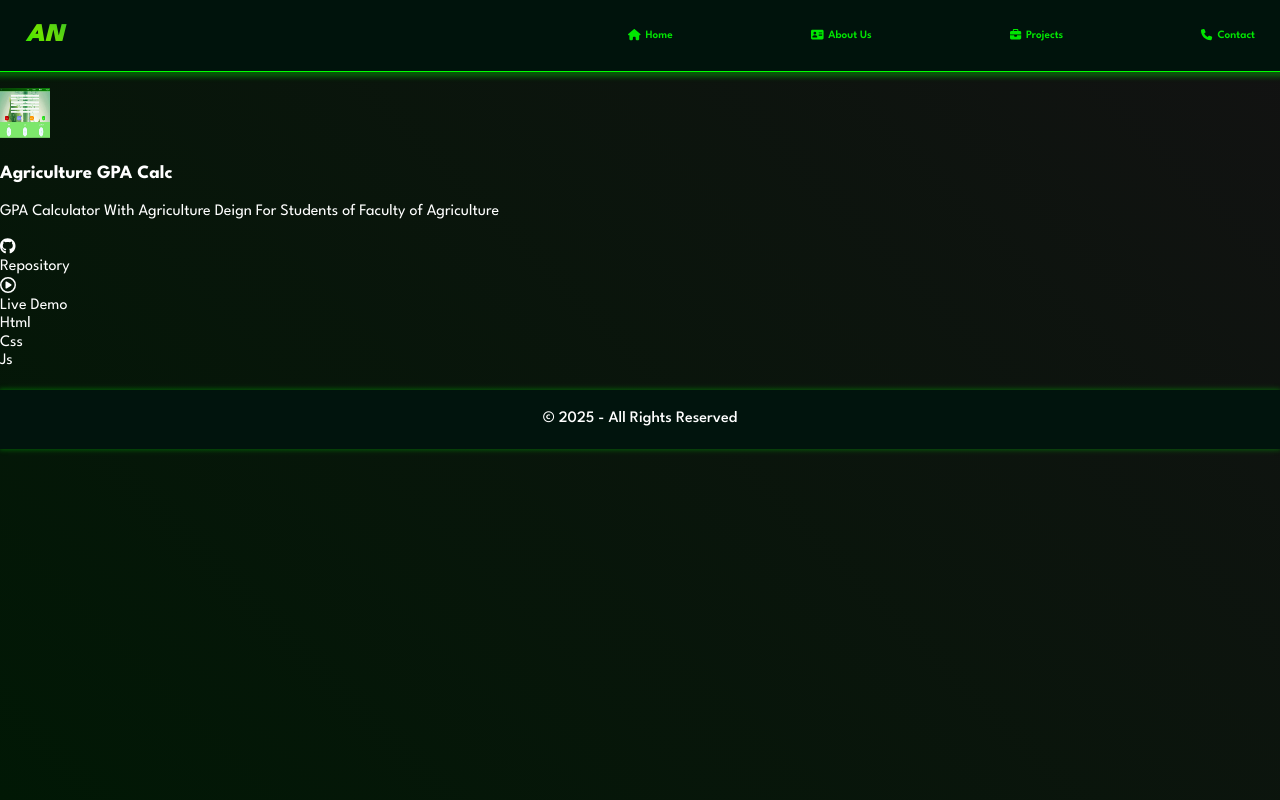
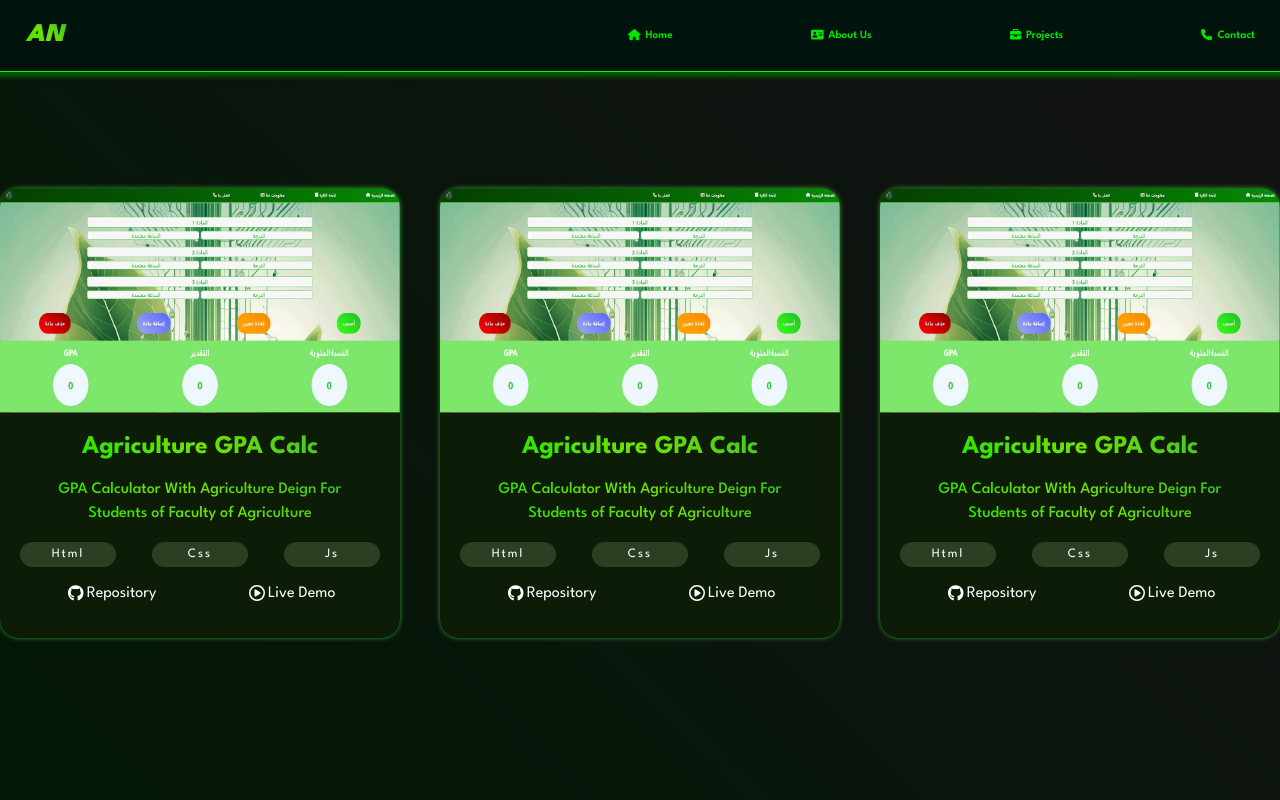
Before and after one commit to AN1001110/Portfolio, a React (Vite) app: page /projects in a window 1280 px wide. Shown: the top 800 px of the page. Built offline with nearby package versions, Linux system fonts and the light colour scheme.

Commit message:
My portfolio v1

```diff
--- a/src/components/ProjectCard.jsx
+++ b/src/components/ProjectCard.jsx
@@ -24,15 +24,17 @@ export default function ProjectCard({
       <div className="cardContent">
         <h3>{title}</h3>
         <p>{content}</p>
-        <Link to={repo} target="_blank">
-          <FontAwesomeIcon icon={faGithub} />
-          <div>Repository</div>
-        </Link>
-        <Link to={demo} target="_blank">
-          <FontAwesomeIcon icon={faPlayCircle} />
-          <div>Live Demo</div>
-        </Link>
         <div className="tools">{tools}</div>
+        <div className="links">
+          <Link to={repo} target="_blank">
+            <FontAwesomeIcon className="projectIcon" icon={faGithub} />
+            <span>Repository</span>
+          </Link>
+          <Link to={demo} target="_blank">
+            <FontAwesomeIcon className="projectIcon" icon={faPlayCircle} />
+            <span>Live Demo</span>
+          </Link>
+        </div>
       </div>
     </div>
   );
--- a/src/main.jsx
+++ b/src/main.jsx
@@ -3,6 +3,7 @@ import { createRoot } from "react-dom/client";
 import App from "./App.jsx";
 import "./assets/Fonts.css";
 import "./styles/assets/normalize.css";
+import "./styles/assets/animations.css"
 import "./index.css";
 import { BrowserRouter} from "react-router";
 
--- a/src/pages/Projects.jsx
+++ b/src/pages/Projects.jsx
@@ -13,6 +13,8 @@ export default function Projects() {
       <Header />
       <section className="sec1-projects">
         <div className="container">
+          <div className="skills"></div>
+          <div className="projectsCards">
             <ProjectCard
               title={"Agriculture GPA Calc"}
               imgSrc={agriCalc}
@@ -21,8 +23,29 @@ export default function Projects() {
               }
               toolsList={["Html", "Css", "Js"]}
               demo={"https://agri-gpa.netlify.app"}
-            repo = {"https://github.com/AN1001110/Agri-GPA"}
+              repo={"https://github.com/AN1001110/Agri-GPA"}
             />
+            <ProjectCard
+              title={"Agriculture GPA Calc"}
+              imgSrc={agriCalc}
+              content={
+                "GPA Calculator With Agriculture Deign For Students of Faculty of Agriculture "
+              }
+              toolsList={["Html", "Css", "Js"]}
+              demo={"https://agri-gpa.netlify.app"}
+              repo={"https://github.com/AN1001110/Agri-GPA"}
+            />
+            <ProjectCard
+              title={"Agriculture GPA Calc"}
+              imgSrc={agriCalc}
+              content={
+                "GPA Calculator With Agriculture Deign For Students of Faculty of Agriculture "
+              }
+              toolsList={["Html", "Css", "Js"]}
+              demo={"https://agri-gpa.netlify.app"}
+              repo={"https://github.com/AN1001110/Agri-GPA"}
+            />
+          </div>
         </div>
       </section>
       <Footer />
--- /dev/null
+++ b/src/styles/assets/animations.css
@@ -0,0 +1,53 @@
+@keyframes flipIn {
+  from {
+    opacity: 0;
+    transform: translateY(10%);
+    -webkit-transform: translateY(10%);
+    -moz-transform: translateY(10%);
+    -ms-transform: translateY(10%);
+    -o-transform: translateY(10%);
+  }
+  to {
+    opacity: 1;
+    transform: translateY(0);
+    -webkit-transform: translateY(0);
+    -moz-transform: translateY(0);
+    -ms-transform: translateY(0);
+    -o-transform: translateY(0);
+  }
+}
+@keyframes arrow {
+  50% {
+    transform: translateY(50%);
+    -webkit-transform: translateY(50%);
+    -moz-transform: translateY(50%);
+    -ms-transform: translateY(50%);
+    -o-transform: translateY(50%);
+  }
+  100% {
+    transform: translateY(0);
+    -webkit-transform: translateY(0);
+    -moz-transform: translateY(0);
+    -ms-transform: translateY(0);
+    -o-transform: translateY(0);
+  }
+}
+
+@keyframes scroll {
+  from {
+    opacity: 0;
+    transform: translateY(50%);
+    -webkit-transform: translateY(50%);
+    -moz-transform: translateY(50%);
+    -ms-transform: translateY(50%);
+    -o-transform: translateY(50%);
+  }
+  to {
+    opacity: 1;
+    transform: translateY(0);
+    -webkit-transform: translateY(0);
+    -moz-transform: translateY(0);
+    -ms-transform: translateY(0);
+    -o-transform: translateY(0);
+  }
+}
--- a/src/styles/components/projectCard.css
+++ b/src/styles/components/projectCard.css
@@ -1,4 +1,135 @@
-.projectCard  img {
-    width: 50px;
-    height: 50px;
+:root {
+  --projectCardColor: #0c1c06;
 }
+.projectCard {
+  animation: scroll linear;
+  animation-timeline: view();
+  animation-range: entry 0 cover 25%;
+  transition: all 0.3s ease;
+  margin-top: 100px;
+  margin-bottom: 100px;
+  display: flex;
+  background-color: var(--projectCardColor);
+  background-size: cover;
+  width: 400px;
+  height: 450px;
+  flex-direction: column;
+  align-items: center;
+  border-radius: 1.2rem;
+  -webkit-border-radius: 1.2rem;
+  -moz-border-radius: 1.2rem;
+  -ms-border-radius: 1.2rem;
+  -o-border-radius: 1.2rem;
+  box-shadow: 0 0 5px rgba(61, 203, 61, 0.7);
+}
+.projectCard:hover {
+  transform: scale(1.05);
+  -webkit-transform: scale(1.05);
+  -moz-transform: scale(1.05);
+  -ms-transform: scale(1.05);
+  -o-transform: scale(1.05);
+  box-shadow: 0 0 10px rgba(61, 203, 61, 0.8);
+}
+.projectCard img {
+  width: 100%;
+  height: 50%;
+  border-top-left-radius: 1.2rem;
+  border-top-right-radius: 1.2rem;
+}
+.projectCard .cardContent {
+  padding: var(--main-padding);
+  display: flex;
+  justify-content: center;
+  text-align: center;
+  flex-direction: column;
+  font-family: "LeagueSpartan", Arial, sans-serif, Helvetica;
+}
+.projectCard .cardContent h3 {
+  margin: 0;
+  background-clip: text;
+  -webkit-background-clip: text;
+  background-image: linear-gradient(
+    45deg,
+    var(--neo1),
+    var(--neo2),
+    var(--neo3)
+  );
+  color: transparent;
+  font-size: 1.6rem;
+  font-weight: bold;
+}
+.projectCard .cardContent p {
+  display: flex;
+  justify-content: center;
+  align-items: center;
+  padding: 0 10px;
+  background-clip: text;
+  -webkit-background-clip: text;
+  background-image: linear-gradient(
+    45deg,
+    var(--neo1),
+    var(--neo2),
+    var(--neo3)
+  );
+  color: transparent;
+  font-size: 1rem;
+  font-weight: 500;
+  line-height: 1.5rem;
+}
+
+.projectCard .cardContent .tools {
+  display: flex;
+  align-items: center;
+  justify-content: center;
+  gap: 10%;
+  margin-bottom: 5%;
+}
+.projectCard .cardContent .tools .tool {
+  display: flex;
+  justify-content: center;
+  align-items: center;
+  background-color: #2b4023;
+  width: 100px;
+  padding: 5px 10px;
+  font-size: 0.8rem;
+  border-radius: 100px;
+  letter-spacing: 2px;
+  font-weight: 400;
+  -webkit-border-radius: 100px;
+  -moz-border-radius: 100px;
+  -ms-border-radius: 100px;
+  -o-border-radius: 100px;
+}
+
+.projectCard .cardContent .links {
+  display: flex;
+  justify-content: space-around;
+  align-items: center;
+  width: 100%;
+}
+.projectCard .cardContent .links a {
+  text-align: center;
+  display: flex;
+  transition: all 0.1s ease-in-out;
+  -webkit-transition: all 0.1s ease-in-out;
+  -moz-transition: all 0.1s ease-in-out;
+  -ms-transition: all 0.1s ease-in-out;
+  -o-transition: all 0.1s ease-in-out;
+}
+.projectCard .cardContent .links a span {
+  display: flex;
+  align-items: center;
+  justify-content: center;
+  text-wrap: nowrap;
+  margin-left: 4%;
+}
+
+.projectCard .cardContent .links a:hover {
+  color: var(--neo2);
+  letter-spacing: 1px;
+  transform: scale(1.05);
+  -webkit-transform: scale(1.05);
+  -moz-transform: scale(1.05);
+  -ms-transform: scale(1.05);
+  -o-transform: scale(1.05);
+}
--- a/src/styles/components/serviceCard.css
+++ b/src/styles/components/serviceCard.css
@@ -6,6 +6,7 @@
   animation: scroll linear ;
   animation-timeline: view();
   animation-range: entry 0 cover 25%;
+  transition: all 0.3s ease;
   position: relative;
   display: flex;
   justify-content: center;
@@ -23,7 +24,6 @@
   line-height: 1.7;
   box-shadow: 0 0 5px rgba(61, 203, 61, 0.7);
   text-align: center;
-  transition: all 0.3s ease;
 }
 .sec2 .container .services .serviceCard:hover {
   transform: scale(1.05);
@@ -49,24 +49,7 @@
 .sec2 .container .services .serviceCard p{
   font-size: 1rem;
 }
-@keyframes scroll {
-  from {
-    opacity: 0;
-    transform: translateY(50%);
-    -webkit-transform: translateY(50%);
-    -moz-transform: translateY(50%);
-    -ms-transform: translateY(50%);
-    -o-transform: translateY(50%);
-}
-  to {
-    opacity: 1;
-    transform: translateY(0);
-    -webkit-transform: translateY(0);
-    -moz-transform: translateY(0);
-    -ms-transform: translateY(0);
-    -o-transform: translateY(0);
-  }
-}
+
 /* responsive */
 @media (min-width: 320px) and (max-width: 767px) {
   .sec2 .container .services .serviceCard {
--- a/src/styles/pages/Home.css
+++ b/src/styles/pages/Home.css
@@ -138,41 +138,8 @@
   font-size: 1.5rem;
 }
 
-/* ! Animations  Sec1*/
-@keyframes flipIn {
-  from {
-    opacity: 0;
-    transform: translateY(10%);
-    -webkit-transform: translateY(10%);
-    -moz-transform: translateY(10%);
-    -ms-transform: translateY(10%);
-    -o-transform: translateY(10%);
-  }
-  to {
-    opacity: 1;
-    transform: translateY(0);
-    -webkit-transform: translateY(0);
-    -moz-transform: translateY(0);
-    -ms-transform: translateY(0);
-    -o-transform: translateY(0);
-  }
-}
-@keyframes arrow {
-  50% {
-    transform: translateY(50%);
-    -webkit-transform: translateY(50%);
-    -moz-transform: translateY(50%);
-    -ms-transform: translateY(50%);
-    -o-transform: translateY(50%);
-  }
-  100% {
-    transform: translateY(0);
-    -webkit-transform: translateY(0);
-    -moz-transform: translateY(0);
-    -ms-transform: translateY(0);
-    -o-transform: translateY(0);
-  }
-}
+
+
 /* Section 2 */
 .sec2 .container h2 {
   display: flex;
--- a/src/styles/pages/projects.css
+++ b/src/styles/pages/projects.css
@@ -0,0 +1,15 @@
+.sec1-projects .container {
+  display: flex;
+  align-items: center;
+  justify-content: center;
+}
+.sec1-projects .container .projectsCards {
+  width: 100%;
+  display: grid;
+  justify-content: center;
+  justify-items: center;
+  align-items: center;
+  grid-template-columns: repeat(auto-fill, minmax(400px, auto));
+  gap: 40px;
+  margin-bottom: 15%;
+}
```
Lines whose indentation alone changed are shown as unchanged.
